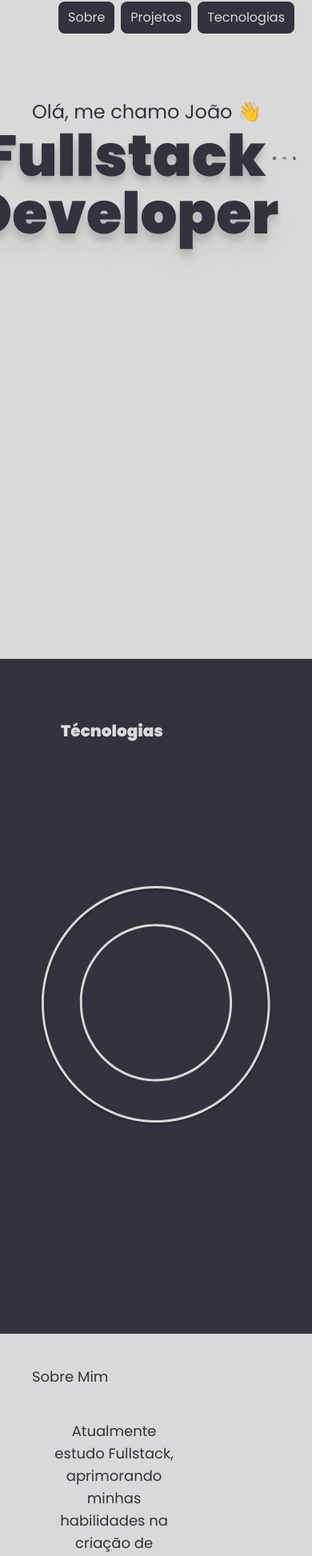
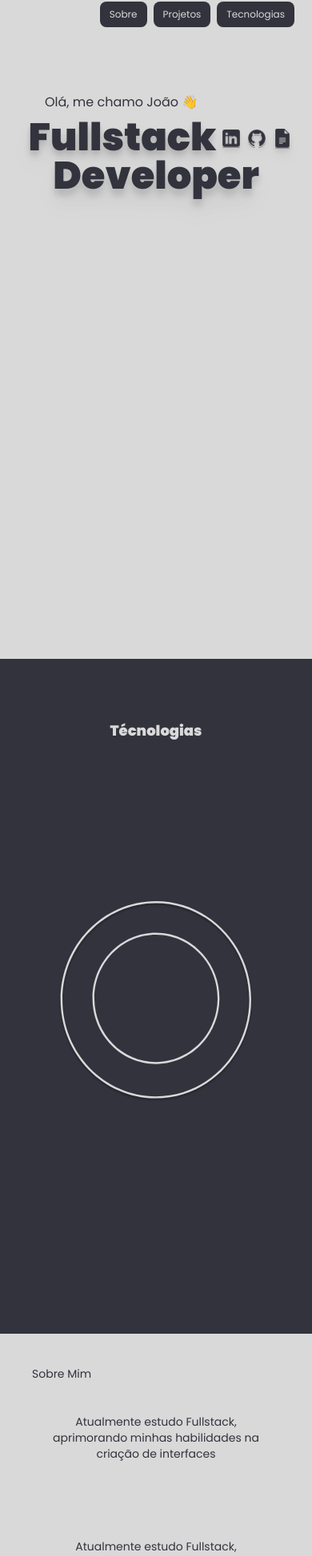
Before and after one commit to joaomidowz/Portfolio, a React (Vite) app: page / in a window 390 px wide. Shown: the part 20-1966 px from the top of the page at 80% size. Built offline with nearby package versions, Linux system fonts and the light colour scheme.

Commit message:
Feito para celulares maiores

```diff
--- a/src/pages/About.tsx
+++ b/src/pages/About.tsx
@@ -6,11 +6,11 @@ function About() {
 
         <div className="w-screen h-screen md:w-auto bg-primary font-poppins text-secondary ">
             <div className=''>
-                <p className='font-regulrar p-16 text-2xl max-mobile:text-xl max-tablet:p-10 max-sm:text-lg'>Sobre Mim</p>
+                <p className='font-regulrar p-16 text-2xl max-mobile:text-xl max-tablet:p-10 max-sm:text-lg max-phone:text-sm'>Sobre Mim</p>
             </div>
-            <div className='flex flex-col justify-between item-start space-y-24 content-center px-16 text-2xl max-mobile:text-xl max-sm:text-lg'>
-                <p className='text-center w-3/5'>Atualmente estudo Fullstack, aprimorando minhas habilidades na criação de interfaces</p>
-                <p className='text-center w-3/5 ml-auto'>Atualmente estudo Fullstack, aprimorando minhas habilidades na criação de interfaces</p>
+            <div className='flex flex-col justify-between item-start space-y-24 content-center px-16 text-2xl max-mobile:text-xl max-sm:text-lg max-phone:text-sm'>
+                <p className='text-center w-3/5 max-phone:w-full'>Atualmente estudo Fullstack, aprimorando minhas habilidades na criação de interfaces</p>
+                <p className='text-center w-3/5 ml-auto max-phone:w-full'>Atualmente estudo Fullstack, aprimorando minhas habilidades na criação de interfaces</p>
             </div>
         </div>
 
--- a/src/pages/App.tsx
+++ b/src/pages/App.tsx
@@ -13,27 +13,27 @@ const scrollToSection = (id: string) => {
 
     <div className="w-screen h-screen bg-primary p-5 font-poppins ">
       <header className='p-3 max-sm:p-0.5'>
-        <nav className='flex justify-end gap-10 max-mobile:gap-3 max-sm:gap-2'>
+        <nav className='flex justify-end gap-10 max-mobile:gap-3 max-sm:gap-2 max-phone:text-xs'>
           <button onClick={() => scrollToSection('about')} className='px-5 py-4 text-primary bg-secondary rounded-lg max-mobile:px-3 max-mobile:py-2'>Sobre</button>
           <button onClick={() => scrollToSection('tech')} className='px-5 py-4 text-primary bg-secondary rounded-lg  max-mobile:px-3 max-mobile:py-2'>Projetos</button>
           <button onClick={() => scrollToSection('portfolio')} className='px-5 py-4 text-primary bg-secondary rounded-lg max-mobile:px-3 max-mobile:py-2'>Tecnologias</button>
         </nav>
       </header>
 
-      <div className='mt-20 -ml-20 flex flex-col items-center '>
+      <div className='mt-20 -ml-20 flex flex-col items-center max-phone:ml-auto'>
 
-      <div className="w-full max-w-4xl flex justify-start mr-32 max-laptop:ml-56 max-tablet:-mr-20 max-mobile:-mr-0 max-sm:mr-6">
-          <p className="text-4xl text-secondary font-regular max-laptop:text-3xl max-tablet:text-2xl max-mb:text-xl">Olá, me chamo João 👋</p>
+      <div className="w-full max-w-4xl flex justify-start mr-32 max-laptop:ml-56 max-tablet:-mr-20 max-mobile:-mr-0 max-sm:mr-6 max-phone:ml-24">
+          <p className="text-4xl text-secondary font-regular max-laptop:text-3xl max-tablet:text-2xl max-mb:text-xl max-phone:text-base">Olá, me chamo João 👋</p>
         </div>
 
-        <div className='flex justify-self-center items-baseline  gap-4 ml-28 -mt-10 drop-shadow-lg  max-laptop:ml-20 max-tablet:-mt-6 max-sm:mt-0 max-sm:ml-10 max-sm:gap-2'>
-          <p className='text-Header text-secondary drop-shadow-xl font-extrabold max-laptop:text-Header2 max-tablet:text-Header3 max-sm:text-7xl'>Fullstack</p>
-          <a href="https://bit.ly/4gikrSU"><img src="/LinkedIn.svg" alt="Linkedin" className='h-28 w-28 max-laptop:h-20 max-laptop:w-20 max-tablet:h-16 max-tablet:w-16 max-sm:w-12 max-sm:pt-5' /></a>
-          <a href="https://github.com/joaomidowz"><img src="/GitHub.svg" alt="GitHub" className='h-28 w-28 max-laptop:h-20 max-laptop:w-20 max-tablet:h-16 max-tablet:w-16 max-sm:w-12 max-sm:pt-5' /></a>
-          <a href="https://bit.ly/3Cv2uPK"><img src="/Google Docs.svg" alt="Google Docs" className='h-28 w-28 max-laptop:h-20 max-laptop:w-20 max-tablet:h-16 max-tablet:w-16 max-sm:w-12 max-sm:pt-5' /></a>
+        <div className='flex justify-self-center items-baseline  gap-4 ml-28 -mt-10 drop-shadow-lg  max-laptop:ml-20 max-tablet:-mt-6 max-sm:mt-0 max-sm:ml-10 max-sm:gap-2 max-phone:gap-1 max-phone:ml-3'>
+          <p className='text-Header text-secondary drop-shadow-xl font-extrabold max-laptop:text-Header2 max-tablet:text-Header3 max-sm:text-7xl max-phone:text-5xl'>Fullstack</p>
+          <a href="https://bit.ly/4gikrSU"><img src="/LinkedIn.svg" alt="Linkedin" className='h-28 w-28 max-laptop:h-20 max-laptop:w-20 max-tablet:h-16 max-tablet:w-16 max-sm:w-12 max-sm:pt-5 max-phone:w-auto max-phone:h-12 ' /></a>
+          <a href="https://github.com/joaomidowz"><img src="/GitHub.svg" alt="GitHub" className='h-28 w-28 max-laptop:h-20 max-laptop:w-20 max-tablet:h-16 max-tablet:w-16 max-sm:w-12 max-sm:pt-5 max-phone:w-auto max-phone:h-12 ' /></a>
+          <a href="https://bit.ly/3Cv2uPK"><img src="/Google Docs.svg" alt="Google Docs" className='h-28 w-28 max-laptop:h-20 max-laptop:w-20 max-tablet:h-16 max-tablet:w-16 max-sm:w-12 max-sm:pt-5 max-phone:w-auto max-phone:h-12 ' /></a>
         </div>
         <div className='flex justify-self-center items-baseline drop-shadow-xl -mt-[95px] max-laptop:-mt-20 max-tablet:-mt-14 max-sm:mt-0'>
-        <p className='text-Header  text-secondary drop-shadow-xl font-extrabold max-laptop:text-Header2 max-tablet:text-Header3 max-sm:text-7xl '>Developer</p>
+        <p className='text-Header  text-secondary drop-shadow-xl font-extrabold max-laptop:text-Header2 max-tablet:text-Header3 max-sm:text-7xl max-phone:text-5xl'>Developer</p>
         </div>
       </div>
     </div>
--- a/src/pages/Footer.tsx
+++ b/src/pages/Footer.tsx
@@ -8,11 +8,11 @@ function Footer() {
     return (
 
 
-        <div className="h-96 w-screen  md:w-auto bg-primary font-poppins text-secondary p-20 flex flex-col justify-between items-center ">
+        <div className="h-96 w-screen md:w-auto bg-primary font-poppins text-secondary p-20 flex flex-col justify-between items-center ">
 
-            <div className='p-4 bg-secondary h-28 max-w-[970px] flex rounded-3xl justify-between items-center p-10 space-x-28 max-laptop:space-x-14 max-tablet:space-x-5 max-sm:space-x-3'>
+            <div className='p-4 bg-secondary h-28 max-w-[970px] flex rounded-3xl justify-between items-center p-10 space-x-28 max-laptop:space-x-14 max-tablet:space-x-5 max-sm:space-x-3 max-phone:flex-col'>
                 <p className='text-2xl font-extralight italic text-primary max-laptop:text-xl max-tablet:text-sm max-sm:text-sm'>Vamos trabalhar juntos!</p>
-                <div className='flex flex-row'>
+                <div className='flex flex-row '>
                     <button className='w-32 h-12 bg-primary text-secondary italic font-medium text-lg rounded-2xl -mr-12 relative drop-shadow-2xl max-laptop:text-sm max-laptop:w-16 max-sm:text-sm'
                         onClick={async () => {
                             await navigator.clipboard.writeText(email)
@@ -22,9 +22,9 @@ function Footer() {
                 </div>
             </div>
 
-            <div className='text-2xl font-medium max-mobile:text-xl'>
+            <div className='text-2xl font-medium max-mobile:text-xl max-phone:text-base'>
                 <p>Desenvolvido por <span className='font-black '>João Midowz</span></p>
-                <div className='flex flex-row justify-center space-x-10'>
+                <div className='flex flex-row justify-center space-x-10 max-phone:space-x-4'>
                     <a href="https://bit.ly/4gikrSU">
                     <img className='' src="LinkedInMenor.png" alt="" />
                     </a>
--- a/src/pages/technologies.tsx
+++ b/src/pages/technologies.tsx
@@ -4,13 +4,13 @@ function Tech() {
 
     return (
 
-        <div className="w-screen h-screen md:w-auto bg-secondary font-poppins text-primary p-5">
+        <div className="w-screen h-screen md:w-auto bg-secondary font-poppins text-primary p-5 max-phone:flex max-phone:flex-col max-phone:place-items-center">
 
-            <div className='flex'>
-                <h1 className='font-black text-2xl p-14 max-mobile:text-xl'>Técnologias</h1>
+            <div className='flex '>
+                <h1 className='font-black text-2xl p-14 max-mobile:text-xl max-phone:text-lg' >Técnologias</h1>
             </div>
             <div className='flex justify-center items-center h-full -mt-32'>
-                <img src="Elipse.svg" alt="elipse" className='max-w-[450px] max-h-[450px]  max-mobile:max-w-[300px] max-mobile:max-h-[300px]' />
+                <img src="Elipse.svg" alt="elipse" className='max-w-[450px] max-h-[450px]  max-mobile:max-w-[300px] max-mobile:max-h-[300px] max-phone:max-h-[250px] max-phone:max-h-[250px]' />
             </div>
         </div>
 
--- a/tailwind.config.js
+++ b/tailwind.config.js
@@ -17,6 +17,7 @@ module.exports = {
         secondary: '#32333D',
       },
       screens: {
+        'phone': '430px',
         'mobile': '770px',
         'tablet': '950px',
         'laptop': '1160px',
```
